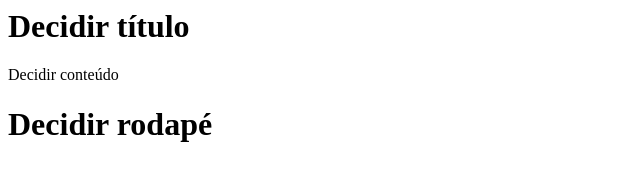
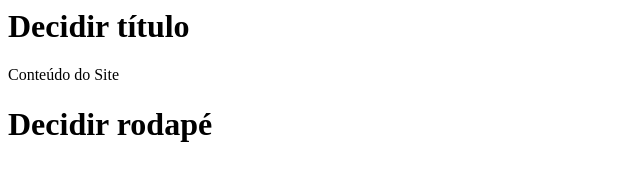
Before and after one commit to rsilva05/curso-git, a plain HTML site: page index.html in a window 1280 px wide. Shown: the full height of the page, 0-640 px from the left. Drawn offline with Linux system fonts and the light colour scheme.

Commit message:
conteúdo do site

```diff
--- a/index.html
+++ b/index.html
@@ -7,7 +7,7 @@
 			Decidir título
 		</h1>
 		<div>
-			Decidir conteúdo
+			Conteúdo do Site
 		</div>
 		<h1>
 			Decidir rodapé
```
